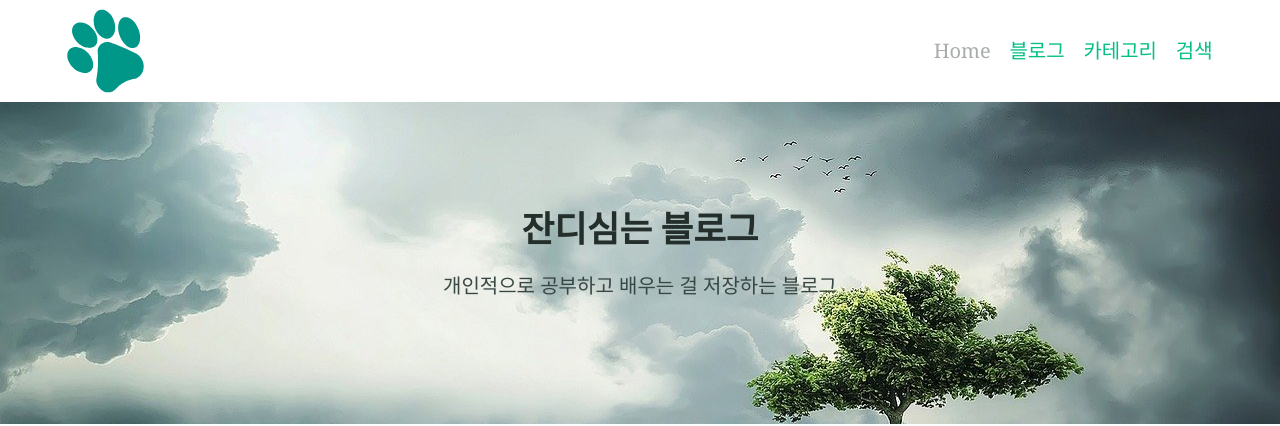
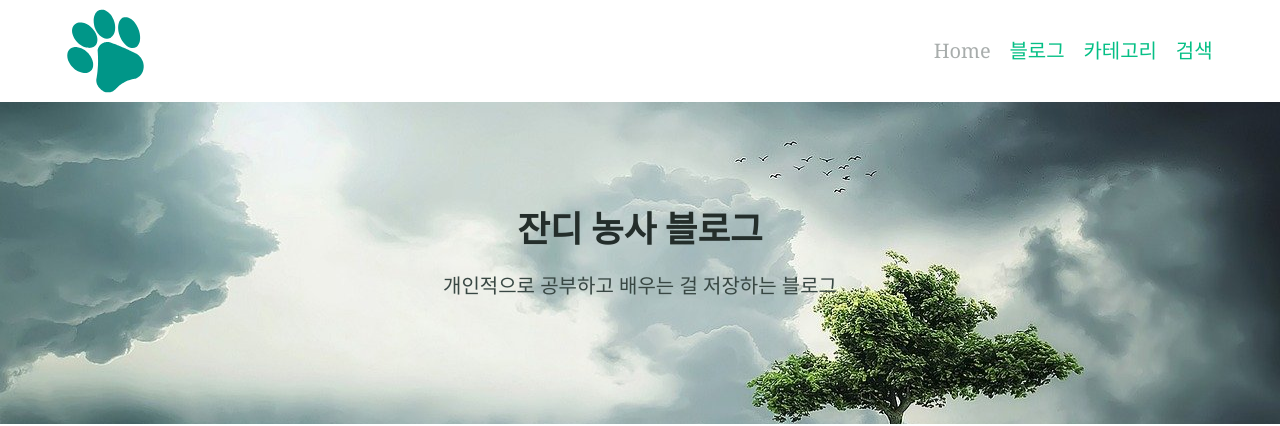
Before and after one commit to EngineerYun/EngineerYun.github.io, a Jekyll site: the page built from index.md, in a window 1280 px wide. Shown: the top 426 px of the page. Built offline with Jekyll 4.4.1, drawn with Linux system fonts in a browser that asks for light colours.

Commit message:
index 타이틀 변경

```diff
--- a/index.md
+++ b/index.md
@@ -1,7 +1,7 @@
 ---
 title: 나의 개인 공부 공간
 feature_text: |
-  ## 잔디심는 블로그
+  ## 잔디 농사 블로그
   개인적으로 공부하고 배우는 걸 저장하는 블로그
 feature_image: "/assets/logos/tree.jpg"
 excerpt: "Alembic is a starting point for [Jekyll](https://jekyllrb.com/) projects. Rather than starting from scratch, this boilerplate is designed to get the ball rolling immediately. Install it, configure it, tweak it, push it."
```
